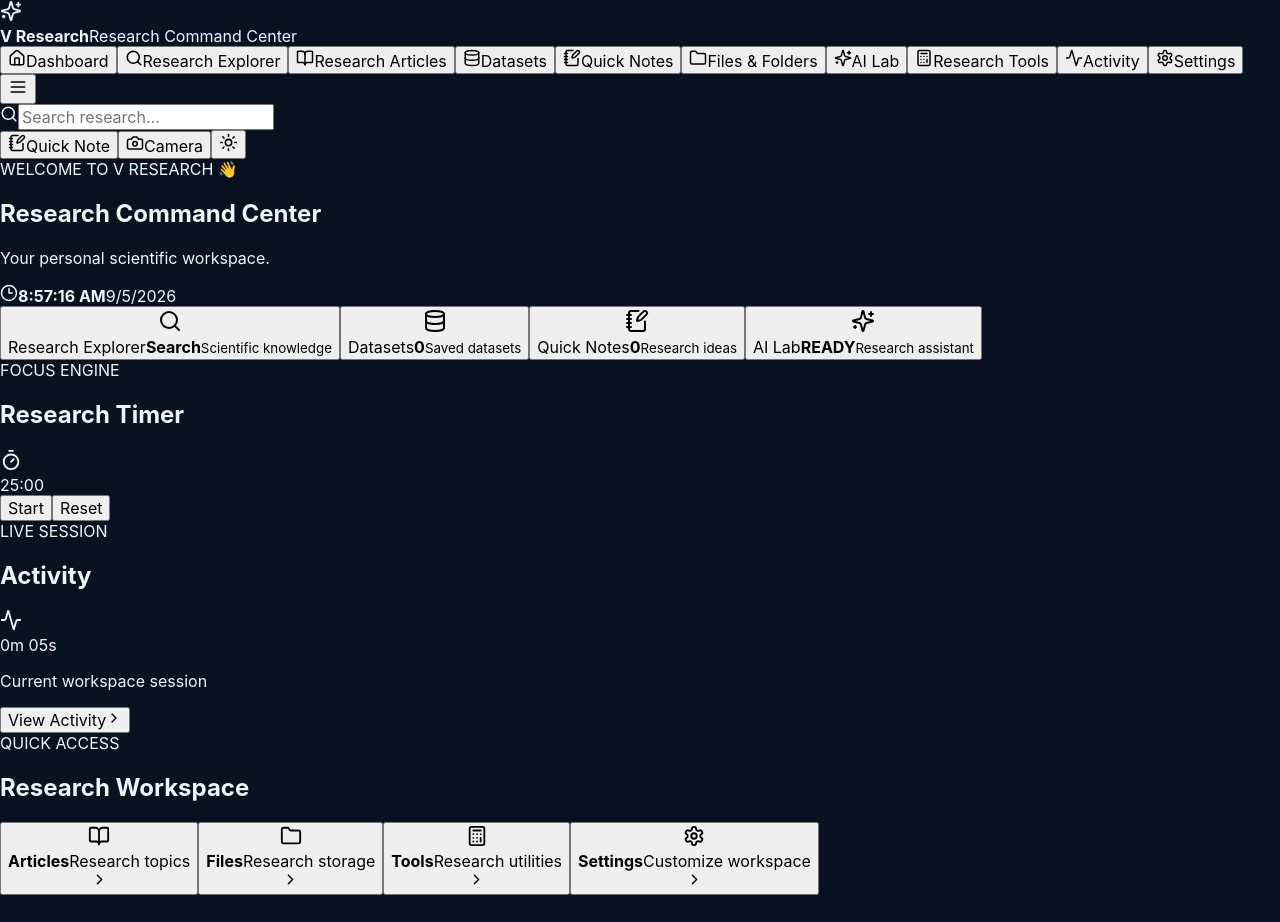
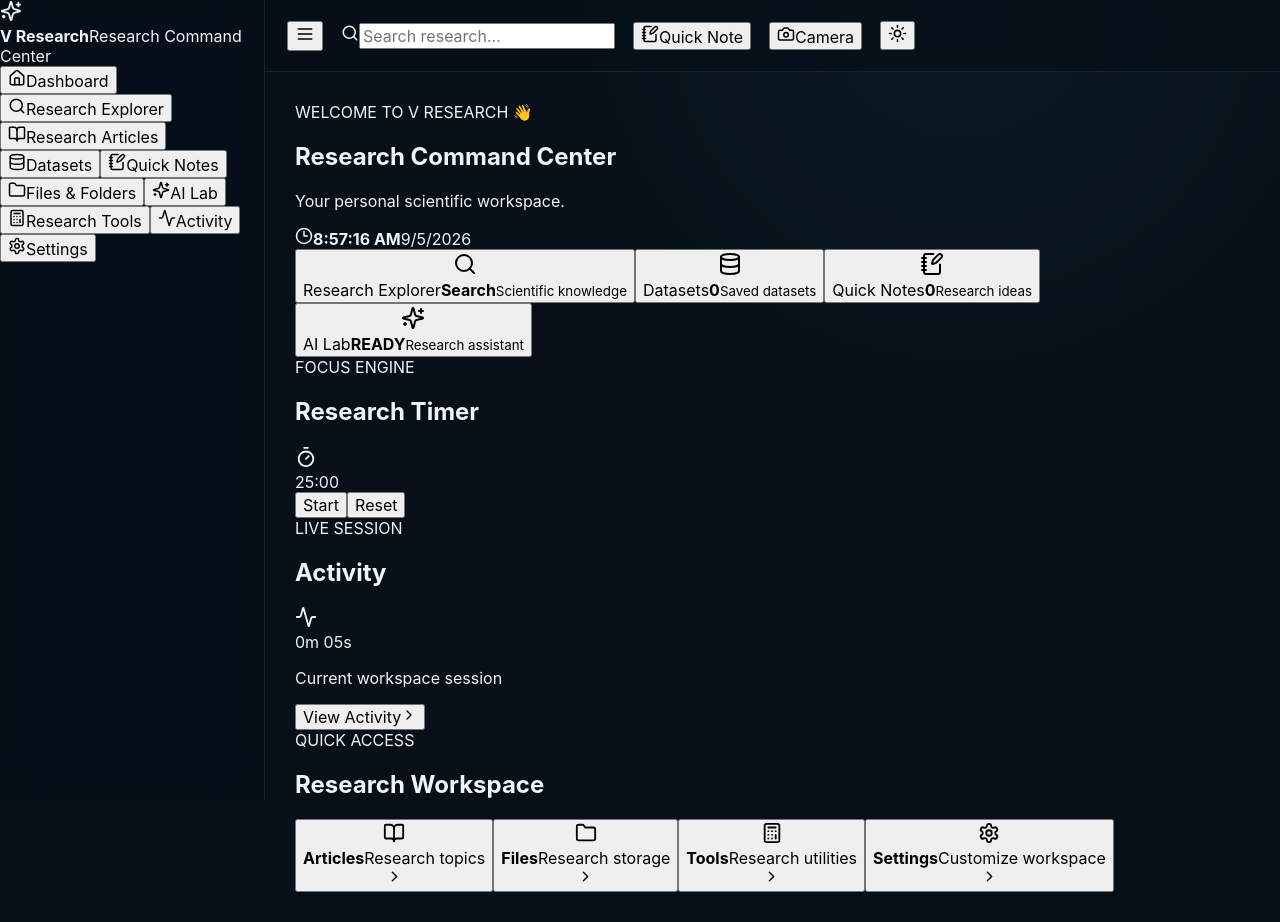
Before and after one commit to CaptStarkAIStartups/V--research, a Next.js app: page / in a window 1280 px wide. Before the commit the page ends 895 px from the top, so only its background shows below. Built offline with nearby package versions, Linux system fonts and the light colour scheme.

Commit message:
Update globals.css

```diff
--- a/src/app/globals.css
+++ b/src/app/globals.css
@@ -513,3 +513,437 @@ button {
     margin-bottom: 27px;
   }
 }
+/* =========================================================
+   V RESEARCH WORKSTATION
+   ========================================================= */
+
+:root {
+  --vr-bg: #071019;
+  --vr-panel: #0c1722;
+  --vr-panel-2: #101d29;
+  --vr-border: rgba(255, 255, 255, 0.08);
+  --vr-text: #eef6fb;
+  --vr-muted: #8fa3b3;
+  --vr-accent: #62d8ff;
+  --vr-accent-soft: rgba(98, 216, 255, 0.12);
+  --vr-success: #55d88a;
+  --vr-sidebar-width: 265px;
+  --vr-radius: 18px;
+}
+
+.vr-app {
+  min-height: 100vh;
+  display: flex;
+  background:
+    radial-gradient(
+      circle at 75% 0%,
+      rgba(50, 150, 190, 0.08),
+      transparent 32%
+    ),
+    var(--vr-bg);
+  color: var(--vr-text);
+  font-family:
+    Inter,
+    ui-sans-serif,
+    system-ui,
+    -apple-system,
+    BlinkMacSystemFont,
+    "Segoe UI",
+    sans-serif;
+}
+
+.vr-light {
+  --vr-bg: #f4f8fb;
+  --vr-panel: #ffffff;
+  --vr-panel-2: #f7fafc;
+  --vr-border: rgba(10, 30, 45, 0.1);
+  --vr-text: #10202c;
+  --vr-muted: #637785;
+  --vr-accent: #168bb5;
+  --vr-accent-soft: rgba(22, 139, 181, 0.1);
+}
+
+.vr-sidebar {
+  width: var(--vr-sidebar-width);
+  min-width: var(--vr-sidebar-width);
+  height: 100vh;
+  position: sticky;
+  top: 0;
+  display: flex;
+  flex-direction: column;
+  border-right: 1px solid var(--vr-border);
+  background: rgba(7, 16, 25, 0.92);
+  backdrop-filter: blur(20px);
+  transition:
+    width 0.25s ease,
+    min-width 0.25s ease;
+  z-index: 50;
+}
+
+.vr-light .vr-sidebar {
+  background: rgba(255, 255, 255, 0.94);
+}
+
+.vr-sidebar-collapsed {
+  width: 76px;
+  min-width: 76px;
+}
+
+.vr-brand {
+  height: 82px;
+  padding: 0 18px;
+  display: flex;
+  align-items: center;
+  gap: 12px;
+  border-bottom: 1px solid var(--vr-border);
+}
+
+.vr-brand-icon {
+  width: 43px;
+  height: 43px;
+  flex-shrink: 0;
+  display: grid;
+  place-items: center;
+  border-radius: 13px;
+  color: var(--vr-accent);
+  background: var(--vr-accent-soft);
+  border: 1px solid rgba(98, 216, 255, 0.2);
+}
+
+.vr-brand-text {
+  min-width: 0;
+  display: flex;
+  flex-direction: column;
+}
+
+.vr-brand-text strong {
+  font-size: 15px;
+  letter-spacing: 0.2px;
+}
+
+.vr-brand-text span {
+  margin-top: 3px;
+  color: var(--vr-muted);
+  font-size: 11px;
+}
+
+.vr-sidebar-section {
+  flex: 1;
+  padding: 22px 12px;
+  overflow-y: auto;
+}
+
+.vr-section-label {
+  padding: 0 10px 10px;
+  color: var(--vr-muted);
+  font-size: 10px;
+  font-weight: 700;
+  letter-spacing: 1.4px;
+}
+
+.vr-navigation {
+  display: flex;
+  flex-direction: column;
+  gap: 5px;
+}
+
+.vr-nav-item {
+  width: 100%;
+  min-height: 45px;
+  border: 0;
+  border-radius: 12px;
+  padding: 0 11px;
+  display: flex;
+  align-items: center;
+  gap: 12px;
+  color: var(--vr-muted);
+  background: transparent;
+  cursor: pointer;
+  text-align: left;
+  transition: 0.2s ease;
+}
+
+.vr-nav-item:hover {
+  color: var(--vr-text);
+  background: var(--vr-accent-soft);
+}
+
+.vr-nav-active {
+  color: var(--vr-accent);
+  background: var(--vr-accent-soft);
+  box-shadow:
+    inset 3px 0 0 var(--vr-accent),
+    0 5px 20px rgba(0, 0, 0, 0.08);
+}
+
+.vr-nav-icon {
+  width: 22px;
+  min-width: 22px;
+  display: grid;
+  place-items: center;
+}
+
+.vr-nav-label {
+  font-size: 13px;
+  white-space: nowrap;
+}
+
+.vr-sidebar-collapsed .vr-nav-item {
+  justify-content: center;
+  padding: 0;
+}
+
+.vr-sidebar-bottom {
+  padding: 14px;
+  border-top: 1px solid var(--vr-border);
+}
+
+.vr-status-card {
+  display: flex;
+  gap: 10px;
+  align-items: center;
+  padding: 12px;
+  border: 1px solid var(--vr-border);
+  border-radius: 14px;
+  background: var(--vr-panel-2);
+}
+
+.vr-status-dot {
+  width: 9px;
+  height: 9px;
+  flex-shrink: 0;
+  border-radius: 50%;
+  background: var(--vr-success);
+  box-shadow: 0 0 12px rgba(85, 216, 138, 0.7);
+}
+
+.vr-status-card strong,
+.vr-status-card span {
+  display: block;
+}
+
+.vr-status-card strong {
+  font-size: 11px;
+}
+
+.vr-status-card span {
+  margin-top: 3px;
+  color: var(--vr-muted);
+  font-size: 10px;
+}
+
+.vr-main {
+  min-width: 0;
+  flex: 1;
+}
+
+.vr-topbar {
+  height: 72px;
+  padding: 0 22px;
+  display: flex;
+  align-items: center;
+  gap: 18px;
+  position: sticky;
+  top: 0;
+  z-index: 40;
+  border-bottom: 1px solid var(--vr-border);
+  background: rgba(7, 16, 25, 0.78);
+  backdrop-filter: blur(20px);
+}
+
+.vr-light .vr-topbar {
+  background: rgba(244, 248, 251, 0.8);
+}
+
+.vr-top-left {
+  display: flex;
+  align-items: center;
+  gap: 8px;
+}
+
+.vr-icon-button {
+  width: 39px;
+  height: 39px;
+  display: grid;
+  place-items: center;
+  flex-shrink: 0;
+  border: 1px solid var(--vr-border);
+  border-radius: 11px;
+  color: var(--vr-muted);
+  background: var(--vr-panel);
+  cursor: pointer;
+  transition: 0.2s ease;
+}
+
+.vr-icon-button:hover {
+  color: var(--vr-accent);
+  border-color: rgba(98, 216, 255, 0.25);
+}
+
+.vr-global-search {
+  max-width: 680px;
+  flex: 1;
+  height: 42px;
+  margin: 0 auto;
+  display: flex;
+  align-items: center;
+  gap: 10px;
+  position: relative;
+  padding: 0 13px;
+  border: 1px solid var(--vr-border);
+  border-radius: 12px;
+  background: var(--vr-panel);
+}
+
+.vr-global-search > svg {
+  color: var(--vr-muted);
+  flex-shrink: 0;
+}
+
+.vr-global-search input {
+  min-width: 0;
+  flex: 1;
+  border: 0;
+  outline: 0;
+  color: var(--vr-text);
+  background: transparent;
+  font-size: 13px;
+}
+
+.vr-global-search input::placeholder {
+  color: var(--vr-muted);
+}
+
+.vr-global-search kbd {
+  padding: 3px 7px;
+  border: 1px solid var(--vr-border);
+  border-radius: 6px;
+  color: var(--vr-muted);
+  font-size: 10px;
+}
+
+.vr-search-dropdown {
+  position: absolute;
+  left: 0;
+  right: 0;
+  top: calc(100% + 9px);
+  padding: 8px;
+  border: 1px solid var(--vr-border);
+  border-radius: 14px;
+  background: var(--vr-panel);
+  box-shadow: 0 20px 50px rgba(0, 0, 0, 0.25);
+}
+
+.vr-search-title {
+  padding: 8px 10px;
+  color: var(--vr-muted);
+  font-size: 10px;
+  font-weight: 700;
+  text-transform: uppercase;
+  letter-spacing: 1px;
+}
+
+.vr-search-dropdown button {
+  width: 100%;
+  display: flex;
+  align-items: center;
+  gap: 10px;
+  padding: 10px;
+  border: 0;
+  border-radius: 9px;
+  color: var(--vr-text);
+  background: transparent;
+  cursor: pointer;
+  text-align: left;
+}
+
+.vr-search-dropdown button:hover {
+  background: var(--vr-accent-soft);
+}
+
+.vr-top-actions {
+  display: flex;
+  align-items: center;
+  gap: 8px;
+}
+
+.vr-profile {
+  width: 39px;
+  height: 39px;
+  border: 0;
+  border-radius: 50%;
+  color: var(--vr-text);
+  background: var(--vr-accent-soft);
+  cursor: pointer;
+}
+
+.vr-profile span {
+  font-size: 11px;
+  font-weight: 800;
+}
+
+.vr-mobile-brand,
+.vr-mobile-close {
+  display: none;
+}
+
+.vr-content {
+  width: 100%;
+  max-width: 1700px;
+  margin: 0 auto;
+  padding: 30px;
+}
+
+@media (max-width: 900px) {
+  .vr-sidebar {
+    position: fixed;
+    left: 0;
+    top: 0;
+    bottom: 0;
+    transform: translateX(-105%);
+    box-shadow: 20px 0 50px rgba(0, 0, 0, 0.25);
+  }
+
+  .vr-sidebar-mobile-open {
+    transform: translateX(0);
+  }
+
+  .vr-mobile-close {
+    display: grid;
+    margin-left: auto;
+  }
+
+  .vr-mobile-brand {
+    display: flex;
+    align-items: center;
+    gap: 7px;
+    border: 0;
+    color: var(--vr-text);
+    background: transparent;
+    font-weight: 700;
+    cursor: pointer;
+  }
+
+  .vr-global-search {
+    max-width: none;
+  }
+
+  .vr-content {
+    padding: 22px 16px;
+  }
+}
+
+@media (max-width: 620px) {
+  .vr-topbar {
+    padding: 0 12px;
+    gap: 8px;
+  }
+
+  .vr-global-search {
+    display: none;
+  }
+
+  .vr-top-actions {
+    margin-left: auto;
+  }
+}
```
